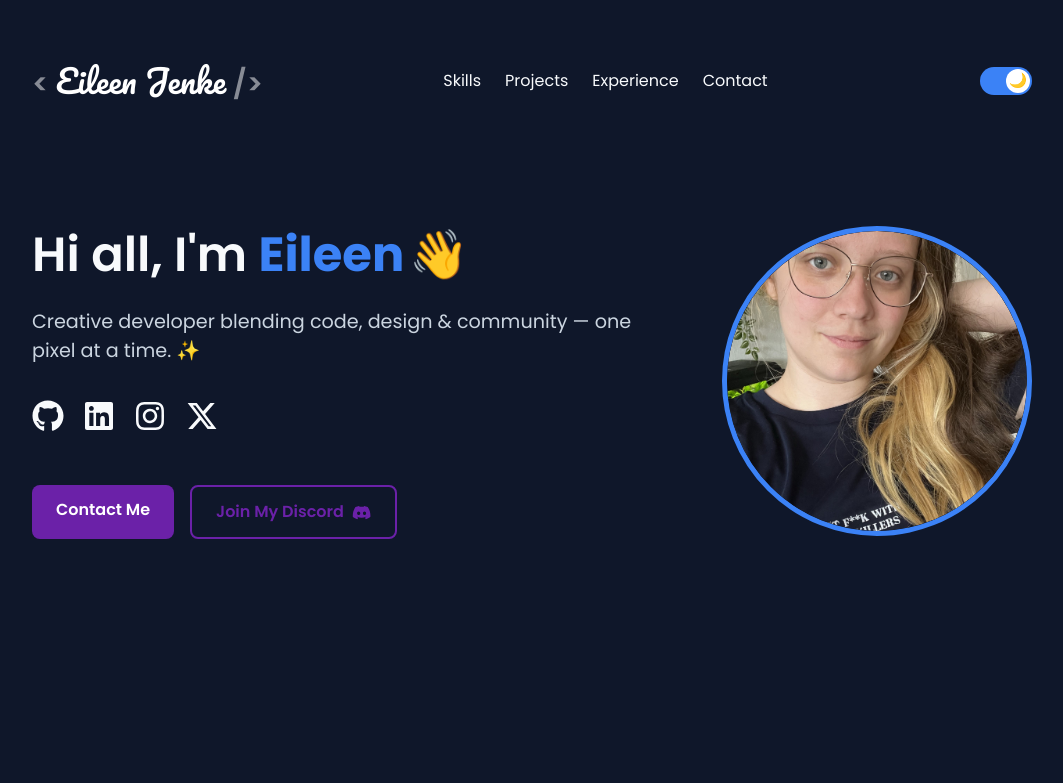
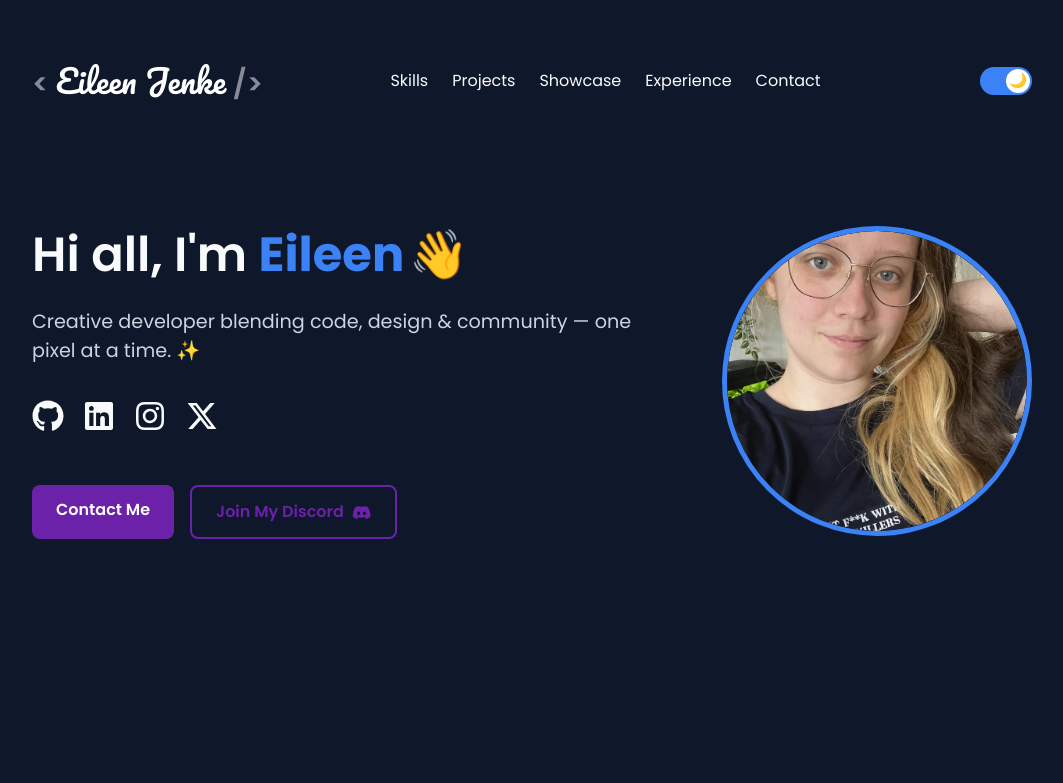
Before and after one commit to MopsMips/eileen-jenke-portfolio, a React (Vite) app: page / in a window 1280 px wide. Shown: the top 783 px of the page, without its empty margins (108-1171 px from the left). Built offline with nearby package versions, Linux system fonts and the light colour scheme.

Commit message:
refactor: rename BeforeAfter section to Showcase and update styling

```diff
--- a/src/components/BeforeAfter.jsx
+++ b/src/components/BeforeAfter.jsx
@@ -6,9 +6,10 @@ import afterImage from "../assets/After.png";
 
 function BeforeAfter() {
     return (
-        <section id="beforeafter" className="before-after-section">
-            <h2>Before / After</h2>
+        <section id="showcase" className="before-after-section">
+            <h2>Showcase</h2>
             <p>Move the slider to see the transformation ✨</p>
+
             <div className="slider-container">
                 <ReactCompareImage
                     leftImage={beforeImage}
@@ -16,6 +17,16 @@ function BeforeAfter() {
                     sliderLineColor="#ffffff"
                 />
             </div>
+
+            <div className="more-projects">
+                <a
+                    href="https://your-external-gallery.com"
+                    target="_blank"
+                    rel="noopener noreferrer"
+                >
+                    Show More
+                </a>
+            </div>
         </section>
     );
 }
--- a/src/components/Navbar.css
+++ b/src/components/Navbar.css
@@ -38,8 +38,6 @@
 .nav-links li a:hover {
     color: var(--accent-color);
 }
-
-/* ========== Toggle-Switch (Emoji im Kreis) ========== */
 
 .theme-switch {
     margin-left: 2rem;
--- a/src/components/Navbar.jsx
+++ b/src/components/Navbar.jsx
@@ -10,6 +10,7 @@ function Navbar({ darkMode, toggleDarkMode }) {
             <ul className="nav-links">
                 <li><a href="#skills">Skills</a></li>
                 <li><a href="#projects">Projects</a></li>
+                <li><a href="#showcase">Showcase</a></li>
                 <li><a href="#experience">Experience</a></li>
                 <li><a href="#contact">Contact</a></li>
             </ul>
```
